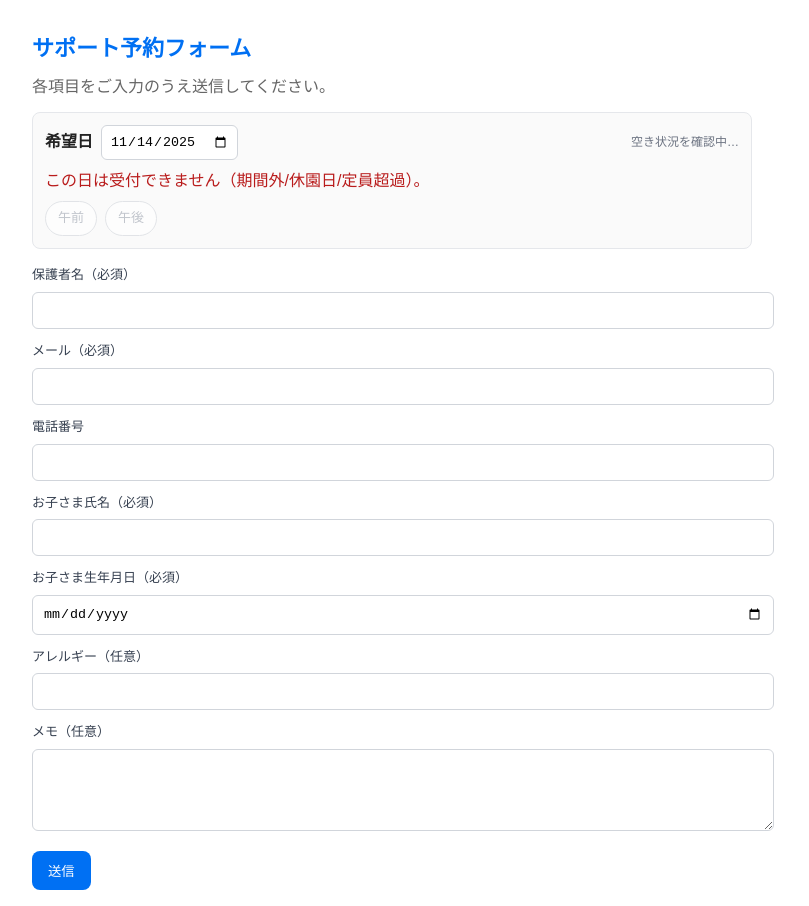
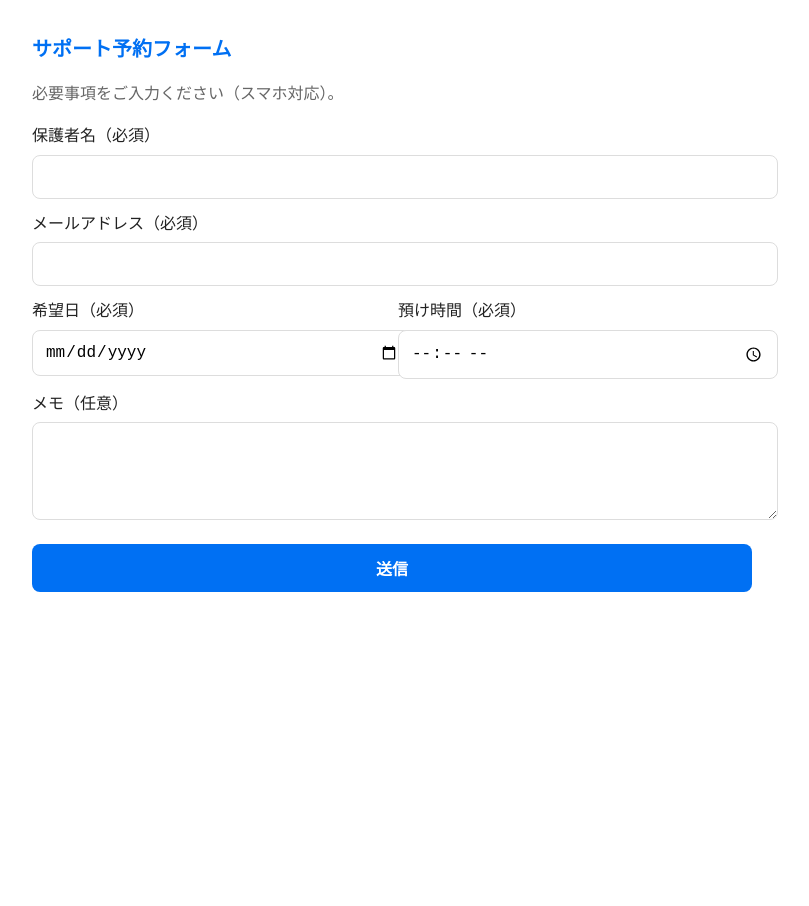
Before and after one commit to le-watanabe-y/support-you-yoro-reservation-clean, a Next.js app: page / in a window 1280 px wide. Shown: the whole page, without its empty margins (248-1057 px from the left). After the commit the page ends 800 px from the top, so only its background shows below. Built offline with nearby package versions, Linux system fonts and the light colour scheme; no server answers.

Commit message:
Update page.tsx

```diff
--- a/app/page.tsx
+++ b/app/page.tsx
@@ -1,58 +1,24 @@
 "use client";
+import { useState } from "react";
 
-import { useEffect, useMemo, useState } from "react";
-
-type Availability = {
-  ok: boolean;
-  date: string;
-  left: { total: number; am: number; pm: number };
-  available: { am: boolean; pm: boolean };
-  canReserve: boolean;
-};
-
-type Form = {
-  guardian_name: string;
+type FormState = {
+  guardianName: string;
   email: string;
-  guardian_phone: string;
-  child_name: string;
-  child_birthdate: string; // YYYY-MM-DD
-  child_allergy: string;
-  date: string; // YYYY-MM-DD
-  period: "am" | "pm" | "";
+  preferredDate: string; // YYYY-MM-DD
+  dropoffTime: string;   // HH:mm
   notes: string;
 };
 
 export default function Home() {
-  const today = useMemo(() => new Date().toISOString().slice(0, 10), []);
-  const [form, setForm] = useState<Form>({
-    guardian_name: "",
+  const [form, setForm] = useState<FormState>({
+    guardianName: "",
     email: "",
-    guardian_phone: "",
-    child_name: "",
-    child_birthdate: "",
-    child_allergy: "",
-    date: today,
-    period: "",
+    preferredDate: "",
+    dropoffTime: "", // 追加
     notes: "",
   });
-  const [avail, setAvail] = useState<Availability | null>(null);
-  const [status, setStatus] = useState<"idle" | "checking" | "saving" | "done" | "error">("idle");
-  const [message, setMessage] = useState("");
-
-  // 空き状況を取得
-  useEffect(() => {
-    if (!form.date) return;
-    setStatus("checking");
-    fetch(`/api/availability?date=${form.date}`)
-      .then((r) => r.json())
-      .then((j) => setAvail(j))
-      .catch(() => setAvail(null))
-      .finally(() => setStatus("idle"));
-  }, [form.date]);
-
-  function set<K extends keyof Form>(key: K, v: Form[K]) {
-    setForm((f) => ({ ...f, [key]: v }));
-  }
+  const [status, setStatus] = useState<"idle" | "saving" | "done" | "error">("idle");
+  const [message, setMessage] = useState<string>("");
 
   async function onSubmit(e: React.FormEvent) {
     e.preventDefault();
@@ -63,186 +29,117 @@ export default function Home() {
       const res = await fetch("/api/reservations", {
         method: "POST",
         headers: { "Content-Type": "application/json" },
-        body: JSON.stringify(form),
+        body: JSON.stringify({
+          guardian_name: form.guardianName,
+          email: form.email,
+          preferred_date: form.preferredDate,
+          dropoff_time: form.dropoffTime, // ← これだけ送ればOK（サーバでAM/PMを自動判定）
+          notes: form.notes,
+        }),
       });
       const json = await res.json();
       if (!res.ok) throw new Error(json?.message || "送信に失敗しました");
 
       setStatus("done");
-      setMessage(`送信しました。受付番号: ${json.id ?? "—"}`);
-      // 初期化
-      setForm((f) => ({
-        ...f,
-        guardian_name: "",
-        email: "",
-        guardian_phone: "",
-        child_name: "",
-        child_birthdate: "",
-        child_allergy: "",
-        period: "",
-        notes: "",
-      }));
-      // 空き状況更新
-      const r = await fetch(`/api/availability?date=${form.date}`);
-      setAvail(await r.json());
+      setMessage(`送信しました。受付番号: ${json.id ?? "—"}（${json.status}）`);
+      setForm({ guardianName: "", email: "", preferredDate: "", dropoffTime: "", notes: "" });
     } catch (err: any) {
       setStatus("error");
       setMessage(err?.message ?? "送信に失敗しました");
     }
   }
 
-  const amDisabled =
-    !avail?.ok || !avail?.canReserve || avail?.available.am === false;
-  const pmDisabled =
-    !avail?.ok || !avail?.canReserve || avail?.available.pm === false;
+  const inputStyle: React.CSSProperties = {
+    width: "100%",
+    padding: 12,
+    marginTop: 6,
+    border: "1px solid #ddd",
+    borderRadius: 8,
+    fontSize: 16,
+  };
 
   return (
-    <main style={{ padding: "16px", fontFamily: "sans-serif", maxWidth: 720, margin: "0 auto" }}>
-      <h1 style={{ fontSize: 22, marginBottom: 8 }}>サポート予約フォーム</h1>
-      <p style={{ color: "#666", margin: 0 }}>
-        各項目をご入力のうえ送信してください。
-      </p>
+    <main style={{ padding: "20px", fontFamily: "sans-serif", maxWidth: 720, margin: "0 auto" }}>
+      <h1 style={{ fontSize: 20, marginBottom: 8 }}>サポート予約フォーム</h1>
+      <p style={{ color: "#666" }}>必要事項をご入力ください（スマホ対応）。</p>
 
-      {/* 空き状況 */}
-      <section
-        style={{
-          marginTop: 12,
-          padding: 12,
-          border: "1px solid #e5e7eb",
-          borderRadius: 8,
-          background: "#fafafa",
-        }}
-      >
-        <div style={{ display: "flex", gap: 8, alignItems: "center", flexWrap: "wrap" }}>
-          <label style={{ fontWeight: 600 }}>希望日</label>
-          <input
-            type="date"
-            value={form.date}
-            onChange={(e) => set("date", e.target.value as Form["date"])}
-            style={{ padding: 8, border: "1px solid #d1d5db", borderRadius: 6 }}
-          />
-          <span style={{ marginLeft: "auto", fontSize: 12, color: "#6b7280" }}>
-            {avail?.ok
-              ? `空き：午前 ${avail.left.am} / 午後 ${avail.left.pm}（残り・総 ${avail.left.total}）`
-              : "空き状況を確認中…"}
-          </span>
-        </div>
-        {!avail?.canReserve && (
-          <div style={{ marginTop: 8, color: "#b91c1c" }}>
-            この日は受付できません（期間外/休園日/定員超過）。
-          </div>
-        )}
-        <div style={{ marginTop: 8, display: "flex", gap: 8 }}>
-          <label style={pill(amDisabled, form.period === "am")}>
-            <input
-              type="radio"
-              name="period"
-              value="am"
-              disabled={amDisabled}
-              checked={form.period === "am"}
-              onChange={() => set("period", "am")}
-              style={{ display: "none" }}
-            />
-            午前
-          </label>
-          <label style={pill(pmDisabled, form.period === "pm")}>
-            <input
-              type="radio"
-              name="period"
-              value="pm"
-              disabled={pmDisabled}
-              checked={form.period === "pm"}
-              onChange={() => set("period", "pm")}
-              style={{ display: "none" }}
-            />
-            午後
-          </label>
-        </div>
-      </section>
-
-      {/* 入力フォーム */}
       <form onSubmit={onSubmit} style={{ marginTop: 16 }}>
-        <Field label="保護者名（必須）">
+        <label style={{ display: "block", marginBottom: 12 }}>
+          保護者名（必須）
           <input
             required
-            value={form.guardian_name}
-            onChange={(e) => set("guardian_name", e.target.value)}
-            style={input}
+            value={form.guardianName}
+            onChange={(e) => setForm((f) => ({ ...f, guardianName: e.target.value }))}
+            style={inputStyle}
           />
-        </Field>
+        </label>
 
-        <Field label="メール（必須）">
+        <label style={{ display: "block", marginBottom: 12 }}>
+          メールアドレス（必須）
           <input
             type="email"
             required
             value={form.email}
-            onChange={(e) => set("email", e.target.value)}
-            style={input}
-            inputMode="email"
+            onChange={(e) => setForm((f) => ({ ...f, email: e.target.value }))}
+            style={inputStyle}
           />
-        </Field>
+        </label>
 
-        <Field label="電話番号">
-          <input
-            value={form.guardian_phone}
-            onChange={(e) => set("guardian_phone", e.target.value)}
-            style={input}
-            inputMode="tel"
-          />
-        </Field>
-
-        <Field label="お子さま氏名（必須）">
-          <input
-            required
-            value={form.child_name}
-            onChange={(e) => set("child_name", e.target.value)}
-            style={input}
-          />
-        </Field>
-
-        <Field label="お子さま生年月日（必須）">
+        <div style={{ display: "grid", gap: 12, gridTemplateColumns: "1fr 1fr", marginBottom: 12 }}>
+          <label style={{ display: "block" }}>
+            希望日（必須）
             <input
               type="date"
               required
-            value={form.child_birthdate}
-            onChange={(e) => set("child_birthdate", e.target.value)}
-            style={input}
+              value={form.preferredDate}
+              onChange={(e) => setForm((f) => ({ ...f, preferredDate: e.target.value }))}
+              style={inputStyle}
             />
-        </Field>
+          </label>
 
-        <Field label="アレルギー（任意）">
+          <label style={{ display: "block" }}>
+            預け時間（必須）
             <input
-            value={form.child_allergy}
-            onChange={(e) => set("child_allergy", e.target.value)}
-            style={input}
+              type="time"
+              required
+              step={900} // 15分刻み：スマホのUIが扱いやすい
+              value={form.dropoffTime}
+              onChange={(e) => setForm((f) => ({ ...f, dropoffTime: e.target.value }))}
+              style={inputStyle}
             />
-        </Field>
+          </label>
+        </div>
 
-        <Field label="メモ（任意）">
+        <label style={{ display: "block", marginBottom: 16 }}>
+          メモ（任意）
           <textarea
             rows={4}
             value={form.notes}
-            onChange={(e) => set("notes", e.target.value)}
-            style={{ ...input, height: "auto" }}
+            onChange={(e) => setForm((f) => ({ ...f, notes: e.target.value }))}
+            style={{ ...inputStyle, fontFamily: "inherit" }}
           />
-        </Field>
+        </label>
 
         <button
-          disabled={status === "saving" || !avail?.canReserve}
+          disabled={status === "saving"}
           type="submit"
-          style={button}
+          style={{
+            width: "100%",
+            padding: "12px 16px",
+            background: "#0070f3",
+            color: "#fff",
+            border: 0,
+            borderRadius: 8,
+            fontSize: 16,
+            fontWeight: 600,
+            cursor: "pointer",
+          }}
         >
           {status === "saving" ? "送信中…" : "送信"}
         </button>
 
         {message && (
-          <p
-            style={{
-              marginTop: 12,
-              color: status === "error" ? "#b91c1c" : "#065f46",
-              fontWeight: 600,
-            }}
-          >
+          <p style={{ marginTop: 12, color: status === "error" ? "#c00" : "#067c06" }}>
             {message}
           </p>
         )}
@@ -250,42 +147,3 @@ export default function Home() {
     </main>
   );
 }
-
-const input: React.CSSProperties = {
-  width: "100%",
-  padding: 10,
-  border: "1px solid #d1d5db",
-  borderRadius: 6,
-};
-
-function Field(props: { label: string; children: React.ReactNode }) {
-  return (
-    <label style={{ display: "block", marginBottom: 12 }}>
-      <div style={{ fontSize: 13, marginBottom: 6, color: "#374151" }}>{props.label}</div>
-      {props.children}
-    </label>
-  );
-}
-
-const button: React.CSSProperties = {
-  padding: "10px 16px",
-  background: "#0070f3",
-  color: "#fff",
-  border: 0,
-  borderRadius: 8,
-  cursor: "pointer",
-};
-
-function pill(disabled: boolean, active: boolean): React.CSSProperties {
-  return {
-    userSelect: "none",
-    padding: "6px 12px",
-    borderRadius: 999,
-    border: "1px solid " + (active ? "#0ea5e9" : "#d1d5db"),
-    color: disabled ? "#9ca3af" : active ? "#0369a1" : "#111827",
-    background: active ? "#e0f2fe" : "#fff",
-    opacity: disabled ? 0.6 : 1,
-    cursor: disabled ? "not-allowed" : "pointer",
-    fontSize: 13,
-  };
-}
```
Lines whose indentation alone changed are shown as unchanged.
